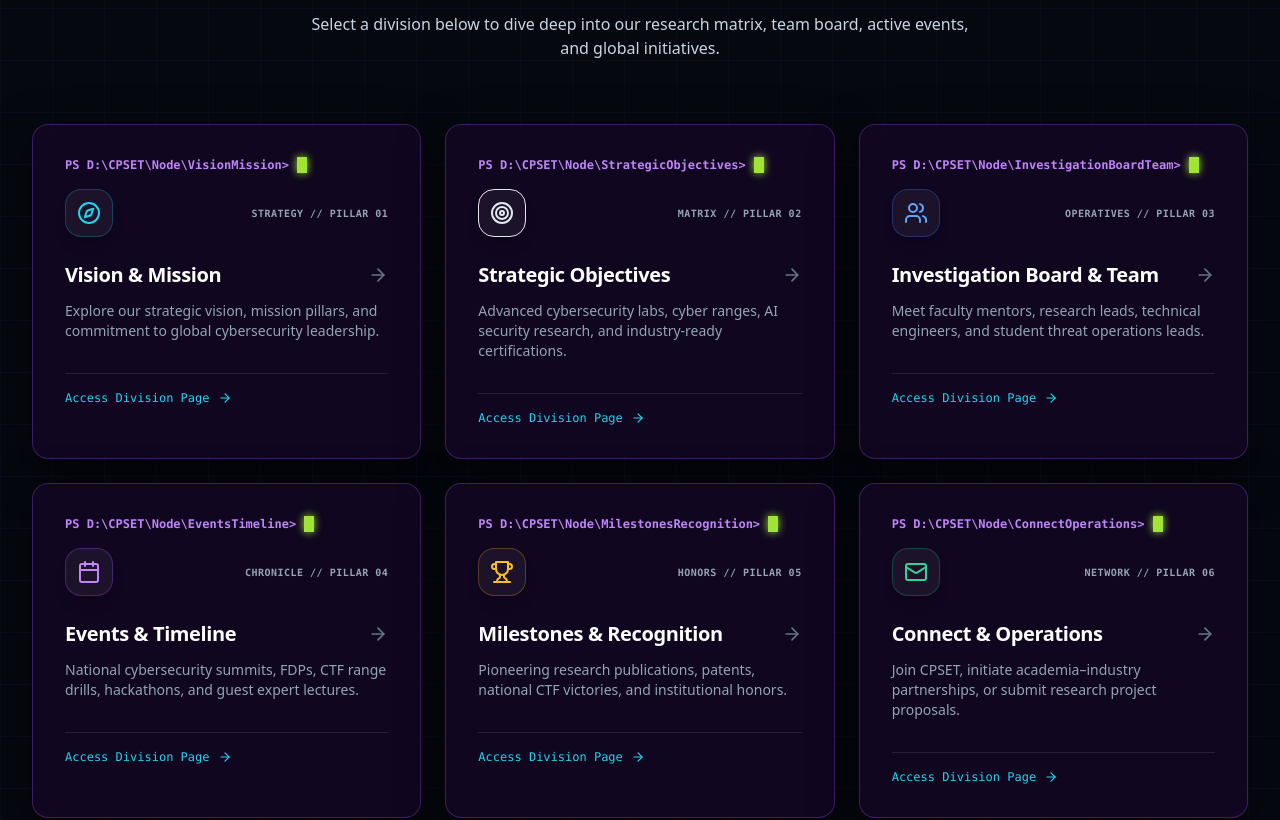
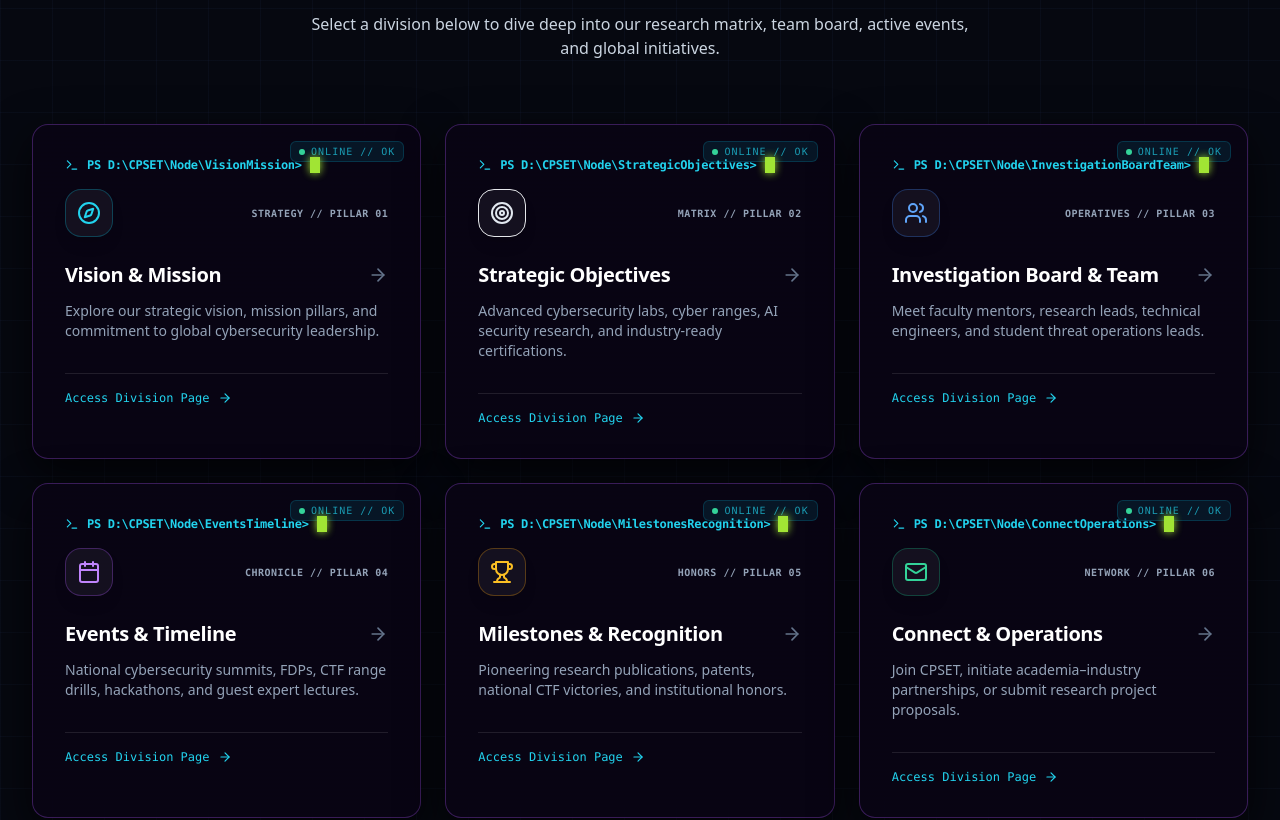
Before and after one commit to Pathi-AmanPal/CPSET, a Next.js app: page / in a window 1280 px wide. Shown: the part 1500-2320 px from the top of the page. Built offline with nearby package versions, Linux system fonts and the light colour scheme.

Commit message:
Refine TerminalCard with CRT scanlines and vintage terminal status badges

```diff
--- a/components/ui/TerminalCard.tsx
+++ b/components/ui/TerminalCard.tsx
@@ -1,7 +1,7 @@
 "use client";
 
 import React from "react";
-import { Terminal, Settings, X, Plus, Minus, Square } from "lucide-react";
+import { Terminal } from "lucide-react";
 
 interface TerminalCardProps {
   title?: string;
@@ -18,26 +18,42 @@ interface TerminalCardProps {
 
 export default function TerminalCard({
   title,
-  path = "PS C:\\Users\\cpset>",
+  path = "PS C:\\CPSET\\NODE_01>",
   children,
   className = "",
   bodyClassName = "",
   showPrompt = true,
   promptText,
+  statusBadge = "ONLINE // OK",
   interactive = true,
 }: TerminalCardProps) {
   return (
     <div
-      className={`group relative rounded-2xl bg-[#120722]/90 border border-purple-500/30 backdrop-blur-xl shadow-[0_15px_45px_rgba(0,0,0,0.6)] overflow-hidden flex flex-col transition-all duration-300 ${
-        interactive ? "hover:border-purple-400/60 hover:shadow-[0_20px_50px_rgba(147,51,234,0.25)]" : ""
+      className={`group relative rounded-2xl bg-[#090515]/95 border border-purple-500/30 backdrop-blur-xl shadow-[0_15px_45px_rgba(0,0,0,0.7)] overflow-hidden flex flex-col transition-all duration-300 ${
+        interactive ? "hover:border-cyan-400/60 hover:shadow-[0_20px_50px_rgba(6,182,212,0.2)]" : ""
       } ${className}`}
     >
+      {/* Background CRT scanlines effect */}
+      <div
+        className="pointer-events-none absolute inset-0 opacity-[0.03] z-0"
+        style={{
+          backgroundImage: "repeating-linear-gradient(0deg, #000, #000 2px, transparent 2px, transparent 4px)"
+        }}
+      />
+
+      {/* Top right subtle status tag */}
+      <div className="absolute top-4 right-4 z-10 hidden sm:flex items-center gap-1.5 font-mono text-[10px] text-cyan-400/70 uppercase tracking-widest bg-cyan-950/40 border border-cyan-500/20 px-2 py-0.5 rounded-md">
+        <span className="w-1.5 h-1.5 rounded-full bg-emerald-400 animate-pulse" />
+        <span>{statusBadge}</span>
+      </div>
+
       {/* ── Terminal Window Body ── */}
-      <div className={`p-6 sm:p-8 flex-1 font-sans text-slate-200 relative ${bodyClassName}`}>
+      <div className={`p-6 sm:p-8 flex-1 font-sans text-slate-200 relative z-10 ${bodyClassName}`}>
         {/* Optional Prompt Header Line */}
         {showPrompt && (
           <div className="flex items-center gap-2 font-mono text-xs mb-4 text-purple-300/90 select-none">
-            <span className="text-purple-400 font-bold">{path}</span>
+            <Terminal className="w-3.5 h-3.5 text-cyan-400 shrink-0" />
+            <span className="text-cyan-400 font-bold tracking-tight">{path}</span>
             {promptText ? (
               <span className="text-lime-300 font-medium">{promptText}</span>
             ) : null}
```
